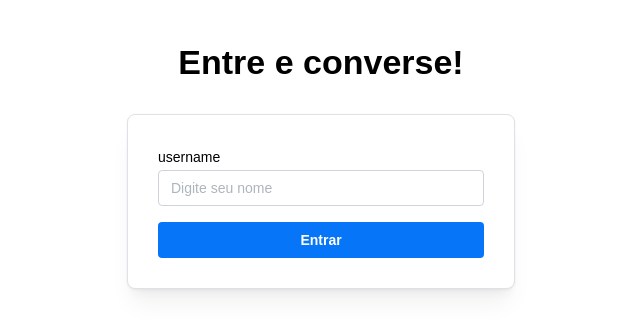
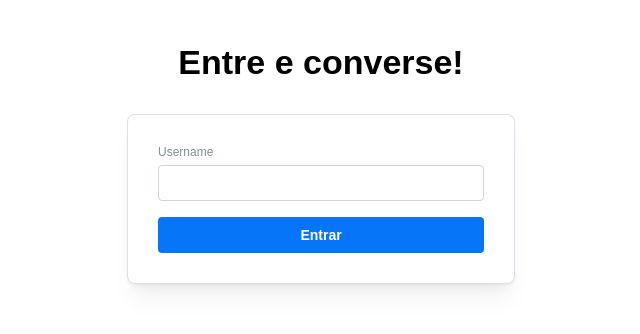
Before and after one commit to DDR23/bot-apostador-bet365-painel-frontend, a React (Vite) app: page / in a window 1280 px wide. Shown: the top 334 px of the page, without its empty margins (319-959 px from the left). Built offline with nearby package versions, Linux system fonts and the light colour scheme; no server answers.

Commit message:
feat:{adicionando logica base que simula login, sem verificações avançadas ainda}

```diff
--- a/package.json
+++ b/package.json
@@ -15,6 +15,7 @@
     "@mantine/notifications": "^7.12.1",
     "react": "^18.3.1",
     "react-dom": "^18.3.1",
+    "react-hook-form": "^7.52.2",
     "react-router-dom": "^6.26.1",
     "socket.io-client": "^4.7.5"
   },
--- a/src/components/pages/home/Join.tsx
+++ b/src/components/pages/home/Join.tsx
@@ -1,29 +1,50 @@
 import { Button, Stack, TextInput } from "@mantine/core";
-import { useRef } from "react";
-import io from 'socket.io-client';
+import getSocket from "../../../utils/getSocket";
+import { SubmitHandler, useForm } from "react-hook-form";
+import { useNavigate } from "react-router-dom";
+import { useAuth } from "../../../contexts/AuthContext";
+import { notifications } from "@mantine/notifications";
+
+interface JoinPostValues {
+  USER_NAME?: string;
+}
 
 export default function Join() {
-  const inputRef = useRef<HTMLInputElement>(null);
+  const socket = getSocket();
+  const { login } = useAuth();
+  const navigate = useNavigate();
+  const { register, handleSubmit } = useForm<JoinPostValues>();
 
-  const handleSubmit = () => {
-    const username = inputRef.current?.value;
-    if (!username?.trim()) return;
+  const submitForm: SubmitHandler<JoinPostValues> = (formData) => {
 
-    // Conectando ao servidor WebSocket
-    const socket = io('http://localhost:8080');
+    //EMIT == REQUEST
+    const req = formData;
+    if (!req.USER_NAME?.trim()) return;
+    socket.emit('join_data_req', req);
 
-    // Envia uma chamada pro servidor
-    socket.emit('chamada-teste', username);
-  };
+    //ON == RESPONSE
+    socket.on('join_data_res', (res) => {
+      notifications.show({
+        title: res.msgLogin.title,
+        message: res.msgLogin.message,
+        autoClose: 5000,
+        color: 'green'
+      });
+      login();
+      navigate('/dashboard');
+    });
+  }
 
   return (
-    <Stack>
-      <TextInput
-        label='username'
-        ref={inputRef}
-        placeholder='Digite seu nome'
-      />
-      <Button onClick={handleSubmit}>Entrar</Button>
-    </Stack>
+    <form onSubmit={handleSubmit(submitForm)}>
+      <Stack>
+        <TextInput
+          {...register('USER_NAME')}
+          description='Username'
+          required
+        />
+        <Button type="submit">Entrar</Button>
+      </Stack>
+    </form>
   );
 }
--- a/src/contexts/AuthContext.tsx
+++ b/src/contexts/AuthContext.tsx
@@ -11,7 +11,7 @@ const AuthContext = createContext<AuthContextProps | undefined>(undefined);
 export const AuthProvider: React.FC<{ children: ReactNode }> = ({ children }) => {
   const [isAuthenticated, setIsAuthenticated] = useState<boolean>(() => {
     const savedAuthState = localStorage.getItem('isAuthenticated');
-    return savedAuthState ? JSON.parse('isAuthenticated') : false;
+    return savedAuthState ? JSON.parse(savedAuthState) : false;
   });
 
   const login = () => {
--- a/src/main.tsx
+++ b/src/main.tsx
@@ -3,6 +3,7 @@ import { createRoot } from 'react-dom/client';
 import { createBrowserRouter, RouterProvider } from 'react-router-dom';
 import App from './App.tsx';
 import PageHome from './pages/home/Page.tsx';
+import { AuthProvider } from './contexts/AuthContext.tsx';
 
 const router = createBrowserRouter([
   {
@@ -10,8 +11,12 @@ const router = createBrowserRouter([
     element: <App />,
     children: [
       {
-        path: '/',
+        index: true,
         element: <PageHome />,
+      },
+      {
+        path: '/dashboard',
+        element: <>dashboard</>,
       },
     ],
   }
@@ -19,6 +24,8 @@ const router = createBrowserRouter([
 
 createRoot(document.getElementById('root')!).render(
   <StrictMode>
-    <RouterProvider router={router} />
+    <AuthProvider>
+      <RouterProvider router={router} />
+    </AuthProvider>
   </StrictMode>
 );
```
Also changed, not shown: 1 other file (tests, documents, lock files or other folders).
